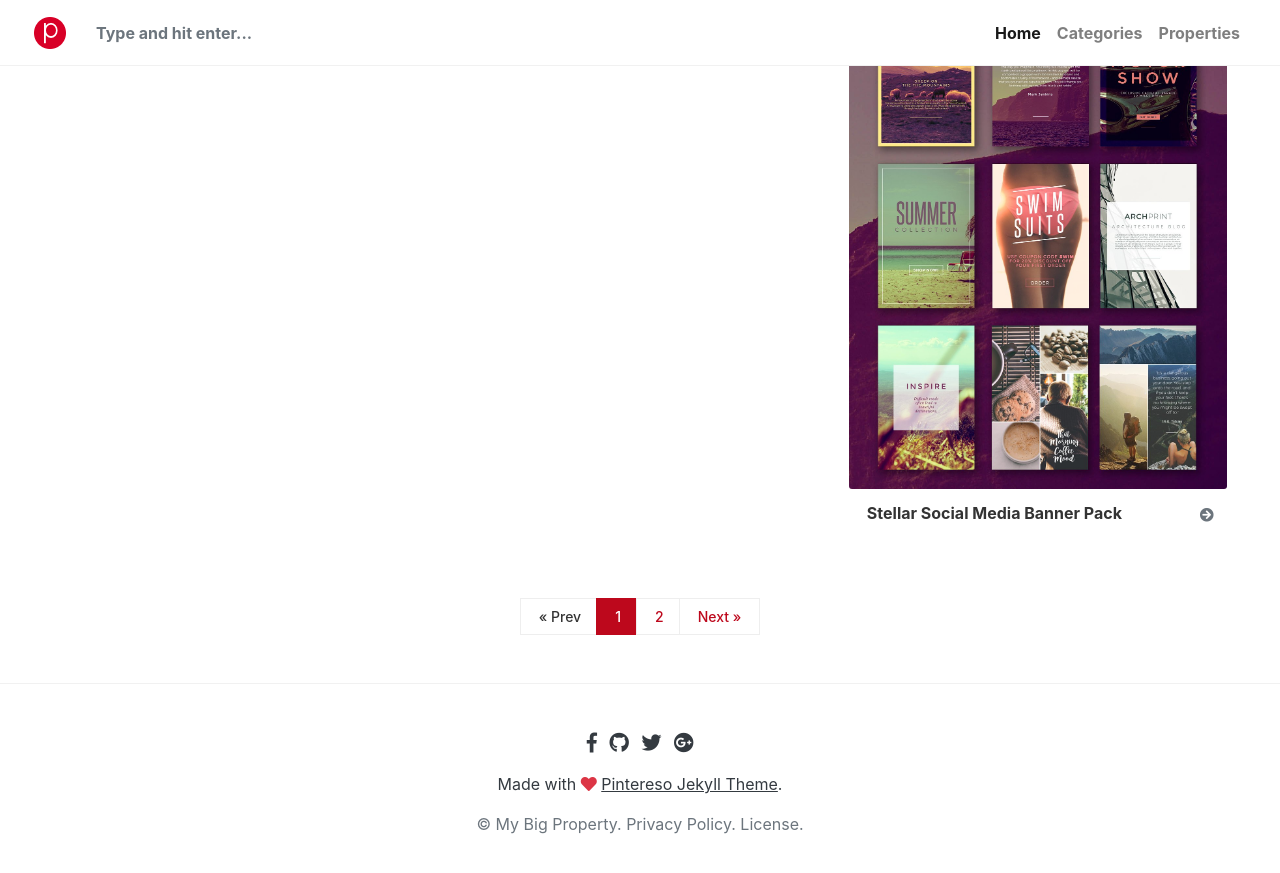
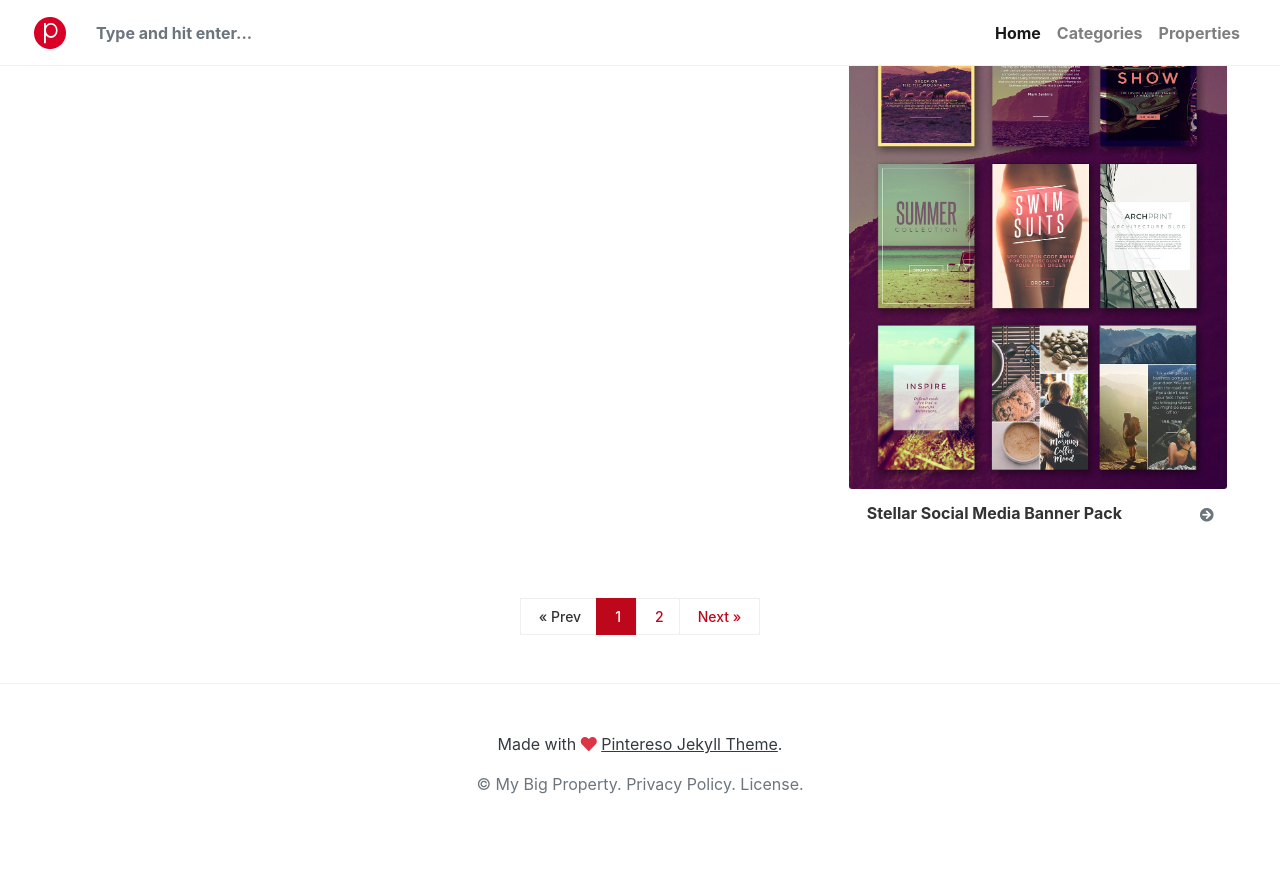
Before and after one commit to vc-wong/my-big-property, a Jekyll site: the page built from index.html, in a window 1280 px wide and 900 px high, scrolled down 4418 px. Shown: the top 873 px of the window. Built offline with Jekyll 4.4.1, drawn with Linux system fonts in a browser that asks for light colours; nearby versions of some CDN libraries; library files that are not in the unit come from our copies; the list of posts is cut into pages by our own code; comment, search, counter and statistics services are not loaded.

Commit message:
change footer and default

```diff
--- a/_layouts/default.html
+++ b/_layouts/default.html
@@ -49,11 +49,6 @@
 
     <footer class="footer pt-5 pb-5 text-center">
     <div class="container">
-          <div class="socials-media">
-            <ul class="list-unstyled">
-              {% include footer-social.html %}
-            </ul>
-          </div>
           {% include footer-copyright.html %}
         </div>
     </footer>
@@ -67,7 +62,6 @@
 
     <script src="{{site.baseurl}}/assets/js/lunr.js"></script>
 
-    {% include tracking-footer.html %}
 
 </body>
 
```
